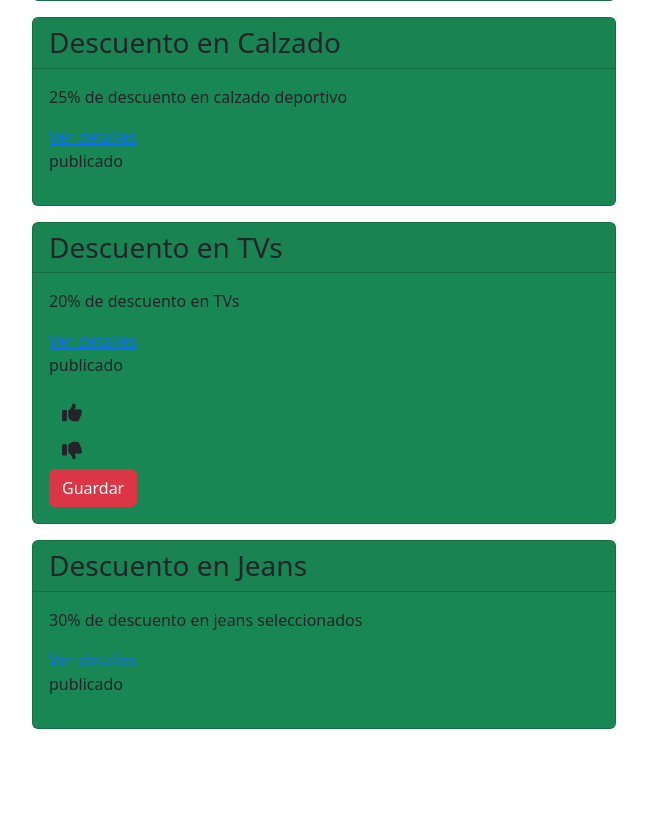
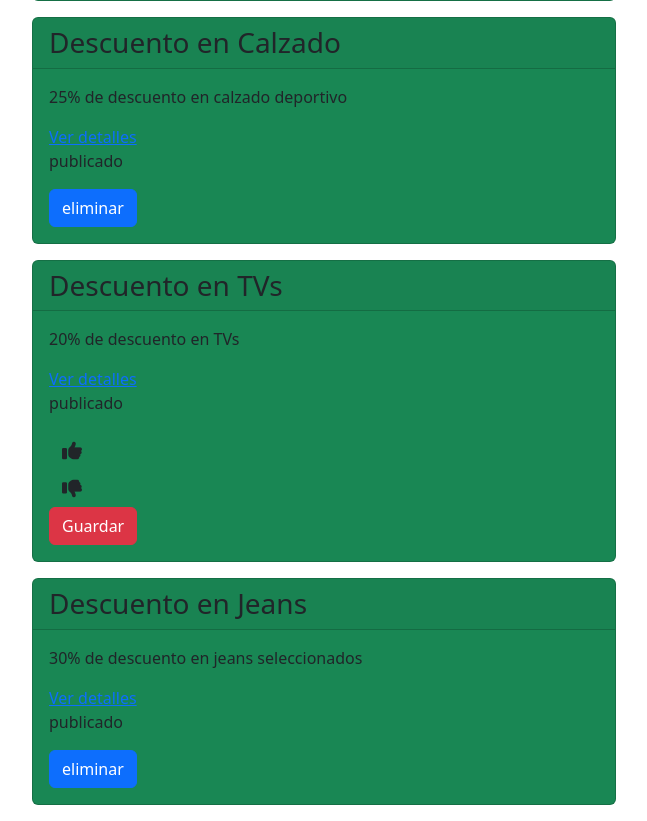
Before and after one commit to federicoFrancesconi/UCSE-2024-IW-TP, a Django app: page / in a window 1280 px wide. Shown: the part 816-1637 px from the top of the page, without its empty margins (316-963 px from the left). Before the commit the page ends 1545 px from the top, so only its background shows below. Run offline with Django 5.2, Linux system fonts and the light colour scheme; a user stored in the database is signed in; data comes from the database, SQL or seed files in the repository; data that the repository does not hold is empty; some libraries are stand-ins or nearby versions.

Commit message:
eliminar descuento propio

```diff
--- a/DescuentAr/sitio/static/sitio/js/home.js
+++ b/DescuentAr/sitio/static/sitio/js/home.js
@@ -182,6 +182,10 @@ function on_page_load() {
             retirar_voto(descuentoId);
         });
 
+        $('#eliminar-' + descuentoId).on('click', function() {
+            eliminar_descuento(descuentoId);
+        });
+
         obtener_guardado(descuentoId);
     });
 
@@ -209,3 +213,22 @@ function asignarColor(tarjeta) {
 }
 
 tarjetas.forEach(asignarColor);
+
+function eliminar_descuento(descuentoId) {
+    const csrfToken = getCookie('csrftoken');  // Obtener el token CSRF si es necesario
+
+    $.ajax({
+        url: '/api/eliminar_descuento/' + descuentoId + '/',
+        method: 'POST',
+        headers: {
+            'X-CSRFToken': csrfToken
+        },
+        success: function(response) {
+            window.location.href = '';
+        },
+        error: function(response) {
+            console.error("Error al eliminar el descuento:", response);
+            window.location.href = '/accounts/login/';
+        }
+    });
+}
--- a/DescuentAr/sitio/urls.py
+++ b/DescuentAr/sitio/urls.py
@@ -19,4 +19,5 @@ urlpatterns = [
     path('rebuild_index/', rebuild_index, name='rebuild_index'),
     path('search/', search_descuento, name='search_descuento'),
     path('search/', include('haystack.urls')),
+    path('api/eliminar_descuento/<int:descuento_id>/', eliminar_descuento, name='eliminar_descuento'),
 ]
--- a/DescuentAr/sitio/views.py
+++ b/DescuentAr/sitio/views.py
@@ -143,6 +143,25 @@ def gestionar_suscripciones(request):
 
 
 ##################################### apis ###############################
+@api_view(['POST'])
+@permission_classes([IsAuthenticated])
+def eliminar_descuento(request, descuento_id):
+    try:
+        descuento = Descuento.objects.get(pk=descuento_id)
+
+        if descuento.usuario_creador != request.user:
+            return Response({"error": "No tienes permiso para eliminar este descuento"}, status=status.HTTP_403_FORBIDDEN)
+
+        descuento.state = 'eliminado'
+        descuento.save()
+
+        return Response({"message": "Descuento marcado como eliminado correctamente"}, status=status.HTTP_200_OK)
+
+    except Descuento.DoesNotExist:
+        return Response({"error": "Descuento no encontrado"}, status=status.HTTP_404_NOT_FOUND)
+    except Exception as e:
+        return Response({"error": str(e)}, status=status.HTTP_500_INTERNAL_SERVER_ERROR)
+
 
 @api_view(['GET'])
 def obtener_votos(request, descuento_id):
--- a/DescuentAr/templates/home.html
+++ b/DescuentAr/templates/home.html
@@ -84,6 +84,8 @@
                         <!--El atributo data-url es para conocer la url en JavaScript-->
                         <button id="guardar-{{ descuento.id }}" class="btn btn-danger" data-url="{% url 'guardar_descuento' %}">Guardar</button>
                     </div>
+                    {% else %}
+                        <button id="eliminar-{{ descuento.id }}" type="button" class="btn btn-primary">eliminar</button>
                     {% endif %}
                 </div>
             </div>
```
